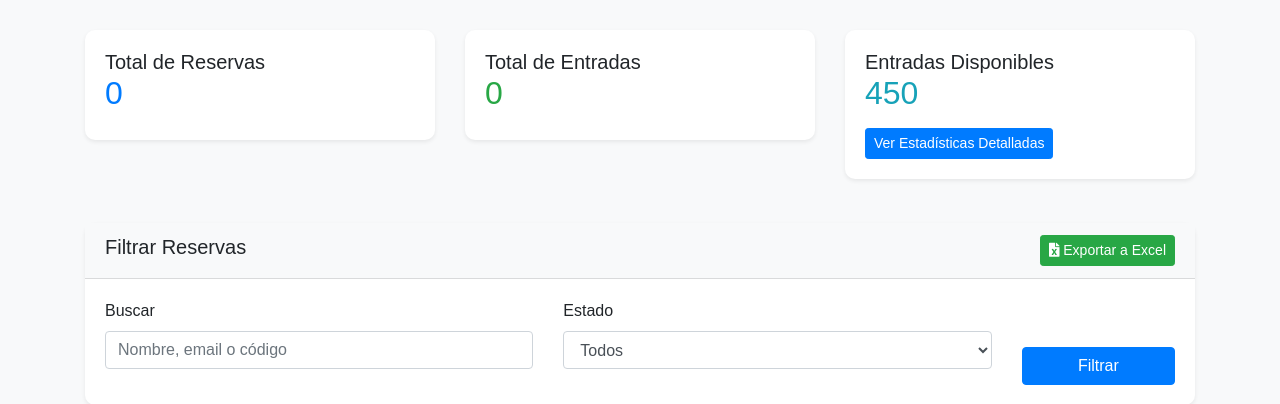
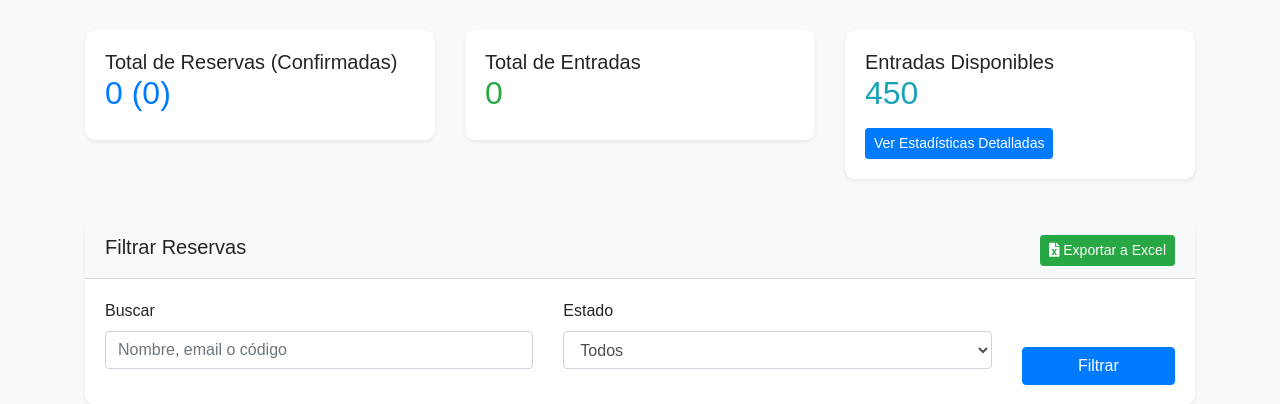
Before and after one commit to NeoGeneration/cangrejos_albinos_v2, a PHP site: page /admin/dashboard.php in a window 1280 px wide. Shown: the part 76-480 px from the top of the page. Run offline with PHP 8.4, Linux system fonts and the light colour scheme; the visitor is signed in with stand-in values (Sample User, id 1); data that the repository does not hold is empty.

Commit message:
Update dashboard to display total confirmed reservations alongside total reservations count

```diff
--- a/admin/dashboard.php
+++ b/admin/dashboard.php
@@ -352,8 +352,8 @@ $count_stmt->close();
             <div class="col-md-4">
                 <div class="card">
                     <div class="card-body">
-                        <h5 class="card-title">Total de Reservas</h5>
-                        <h2 class="text-primary"><?php echo $reservas_confirmadas; ?></h2>
+                        <h5 class="card-title">Total de Reservas (Confirmadas)</h5>
+                        <h2 class="text-primary"><?php echo $total_records; ?> (<?php echo $reservas_confirmadas; ?>)</h2>
                     </div>
                 </div>
             </div>
```
